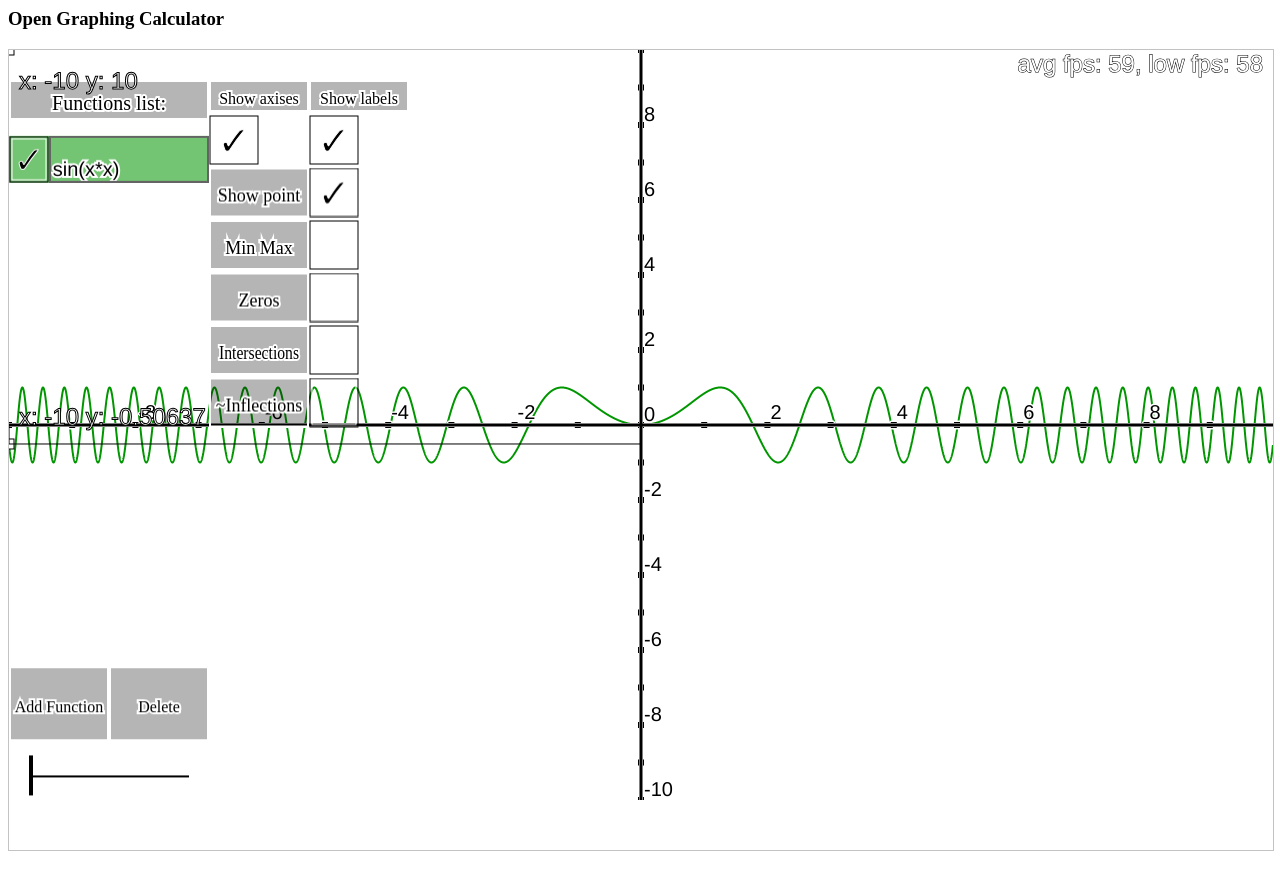
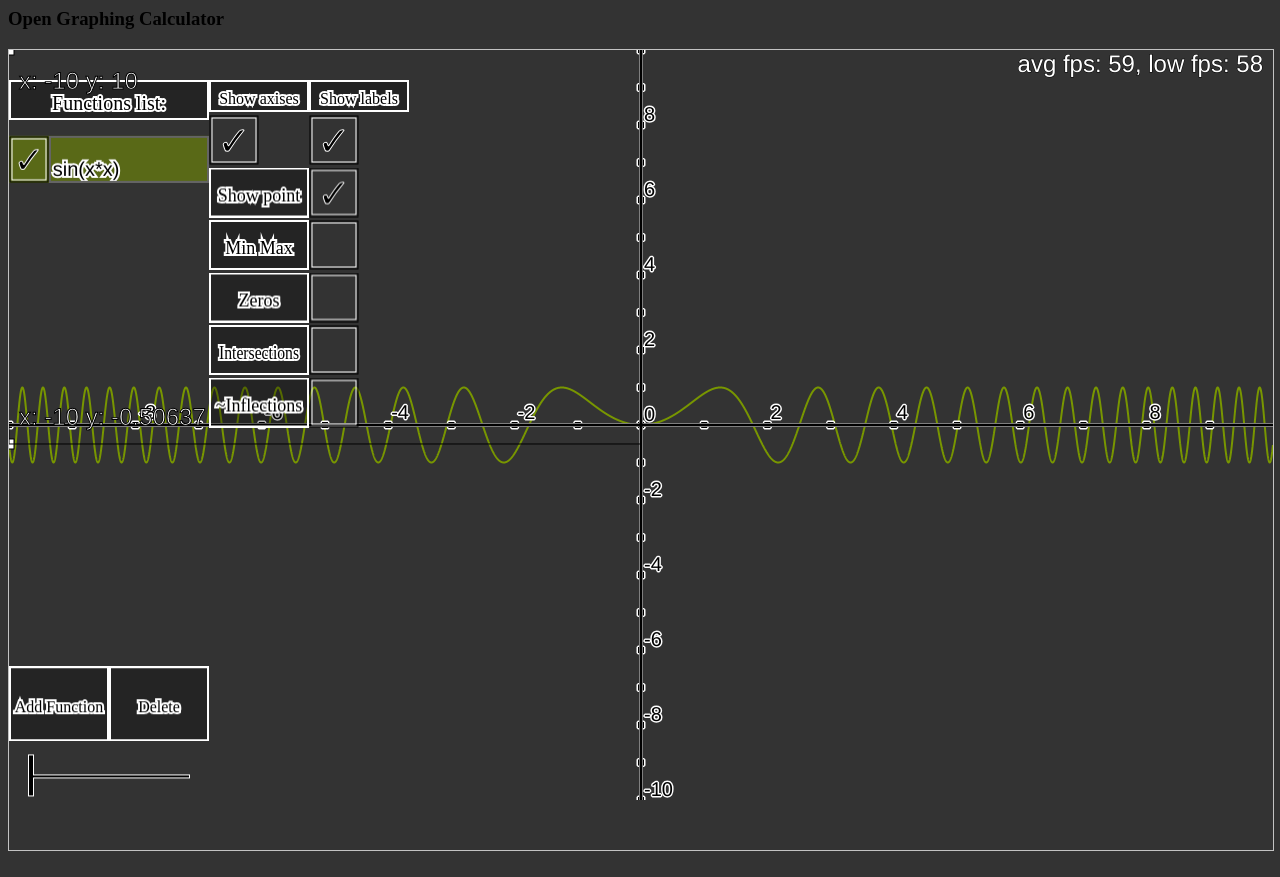
Before and after one commit to FormerlyZeroCool/WebGraphs, a plain HTML site: page web/index.html in a window 1280 px wide. Drawn offline with Linux system fonts and the light colour scheme.

Commit message:
make web page dark background with bright foreground

```diff
--- a/web/graph.js
+++ b/web/graph.js
@@ -694,7 +694,7 @@ class Game extends SquareAABBCollidable {
                 this.main_buf = (this.new_sprite());
             }
             if (!this.functions[index]) {
-                const color = new RGB(index * 30 % 256, (index + 1) * 150 % 256, index * 85 % 256, 255);
+                const color = new RGB((index + 4) * 30 % 256, (index + 1) * 150 % 256, index * 85 % 256, 255);
                 const foo = new Function(text);
                 foo.color = color;
                 functions.push(foo);
--- a/web/graph.ts
+++ b/web/graph.ts
@@ -887,7 +887,7 @@ class Game extends SquareAABBCollidable {
             }
             if(!this.functions[index])
             {
-                const color = new RGB(index * 30 % 256, (index+1) * 150 % 256, index * 85 % 256, 255);
+                const color = new RGB((index+4) * 30 % 256, (index+1) * 150 % 256, index * 85 % 256, 255);
                 const foo = new Function(text);
                 foo.color = color;
                 functions.push(foo);
--- a/web/index.html
+++ b/web/index.html
@@ -4,7 +4,7 @@
 
     <script src="gifjsLib/gif.js"></script>
     </head>
-<body id="body" style="color:black; overflow: hidden; ">
+<body id="body" style="color:black; overflow: hidden;background-color: #333333; ">
     <h3 id="header">Open Graphing Calculator</h3>
     <div style="display: inline-block;">
 
```
